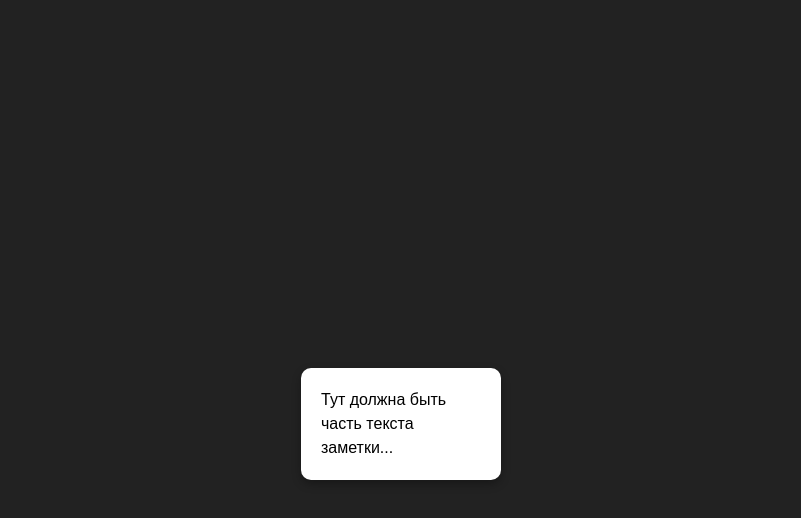
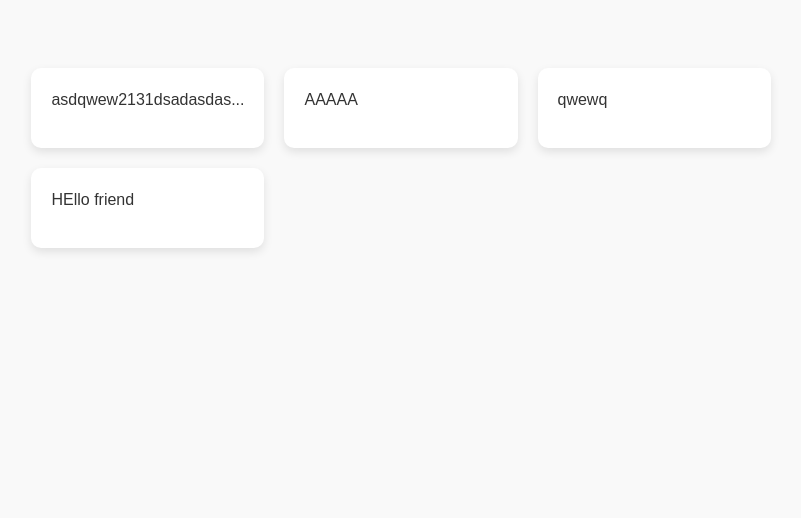
Before and after one commit to Minby93/webTaskFront, a React (Create React App) app: page /home in a window 1280 px wide. Shown: the top 518 px of the page, without its empty margins (239-1040 px from the left). Built offline with nearby package versions, Linux system fonts and the light colour scheme.

Commit message:
Update prototype of Home page

```diff
--- a/src/components/views/Home.js
+++ b/src/components/views/Home.js
@@ -2,6 +2,10 @@ import { useEffect, useState } from "react";
 import { getNotes } from "../services/NoteService"
 import './Notes.css';
 function Home(){
+  const notes = [{id: 2, data: "asdqwew2131dsadasdasdasdasdasdsadsadfkdsjlkfjdsklgjdsjgklsdjkldsjakfljdsk23"},
+                {id: 2312, data: "AAAAA"},
+                {id: 23321321, data: "qwewq"},
+                {id: 23213, data: "HEllo friend"}];
     // const [notes, setNotes] = useState([]);
 
     // useEffect(() => {
@@ -17,35 +21,30 @@ function Home(){
     // fetchNotes();
     // }, [])
 
-    //return (
-        // <div>
-        //     <h1>Список заметок</h1>
-        //     {notes.map((note) => (
-        //         <div key={note.id}>
-        //             <p>{note.data}</p>
-        //         </div>
-        //     ))}
-        // </div>
-    //)
     const [isModalOpen, setIsModalOpen] = useState(false);
-    const [currentNote, setCurrentNote] = useState("Тут должен быть текст заметки, который можно редактировать в этом же поле");
+    const [currentNote, setCurrentNote] = useState(null);
 
     // Функция для открытия модального окна
-    const openModal = () => {
+    const openModal = (note) => {
+      setCurrentNote(note);
       setIsModalOpen(true);
     };
 
     // Функция для закрытия модального окна
     const closeModal = () => {
       setIsModalOpen(false);
+      setCurrentNote(null);
     };
 
     return (
       <div className="notes-container">
         {/* Карточка заметки */}
-        <div className="note" onClick={openModal}>
-          Тут должна быть часть текста заметки...
-        </div>
+        {notes.map((note) => (
+          <div key={note.id} className="note" onClick={() => openModal(note)}>
+            <p>{note.data.length > 20 ? note.data.slice(0,20).trim() + "..." : note.data}</p>
+          </div>
+        ))}
+
 
         {/* Модальное окно */}
         {isModalOpen && (
@@ -56,8 +55,8 @@ function Home(){
               </button>
               <textarea
                 style={{ width: '100%', height: '150px' }}
-                value={currentNote}
-                onChange={(e) => setCurrentNote(e.target.value)}
+                value={currentNote.data}
+                onChange={(e) => setCurrentNote({...currentNote, data: e.target.value})}
               />
               <div className="modal-buttons">
                 <button className="save-btn" onClick={() => alert("Сохранено!")}>
--- a/src/components/views/Notes.css
+++ b/src/components/views/Notes.css
@@ -1,31 +1,32 @@
 /* Основной стиль для страницы */
 body {
   font-family: Arial, sans-serif;
-    background-color: #222;
-    color: #fff;
+  background-color: #f9f9f9; /* Светлый фон */
+  color: #333; /* Темный текст для лучшей читаемости */
   margin: 0;
+  padding: 20px;
   display: flex;
   justify-content: center;
-    align-items: center;
-    height: 100vh;
+  align-items: flex-start;
+  min-height: 100vh;
 }
 
 /* Контейнер для списка заметок */
 .notes-container {
-    display: flex;
-    flex-wrap: wrap;
+  display: grid;
+  grid-template-columns: repeat(3, 1fr); /* Сетка из 3-х столбцов */
   gap: 20px;
-    padding: 20px;
+  max-width: 1200px;
+  width: 100%;
 }
 
 /* Стиль для карточки заметки */
 .note {
   background-color: #fff;
-    color: #000;
+  color: #333;
   border-radius: 10px;
   padding: 20px;
-    width: 200px;
-    box-shadow: 0 4px 10px rgba(0, 0, 0, 0.3);
+  box-shadow: 0 4px 10px rgba(0, 0, 0, 0.1);
   cursor: pointer;
   transition: transform 0.2s;
 }
@@ -42,19 +43,19 @@ body {
   left: 0;
   width: 100%;
   height: 100%;
-    background-color: rgba(0, 0, 0, 0.7);
+  background-color: rgba(0, 0, 0, 0.3);
   justify-content: center;
   align-items: center;
 }
 
 .modal-content {
-    background-color: #f0f0f0;
-    color: #000;
+  background-color: #f4f4f4;
+  color: #333;
   padding: 30px;
   border-radius: 10px;
   width: 500px;
   max-width: 90%;
-    box-shadow: 0 4px 20px rgba(0, 0, 0, 0.5);
+  box-shadow: 0 4px 20px rgba(0, 0, 0, 0.2);
   position: relative;
 }
 
@@ -80,31 +81,35 @@ body {
 }
 
 .save-btn {
-    background-color: #00ff00;
+  background-color: #fff;
   border: none;
   padding: 10px 20px;
-    color: #fff;
+  color: #333;
   border-radius: 5px;
   cursor: pointer;
   font-weight: bold;
   transition: background-color 0.2s;
+  box-shadow: 0 4px 10px rgba(0, 0, 0, 0.1);
 }
 
 .save-btn:hover {
-    background-color: #00cc00;
+  background-color: #009900;
+  color: #fff;
 }
 
 .delete-btn {
-    background-color: #ff0000;
+  background-color:#fff;
   border: none;
   padding: 10px 20px;
-    color: #fff;
+  color: #333;
   border-radius: 5px;
   cursor: pointer;
   font-weight: bold;
   transition: background-color 0.2s;
+  box-shadow: 0 4px 10px rgba(0, 0, 0, 0.1);
 }
 
 .delete-btn:hover {
   background-color: #cc0000;
+  color: #fff;
 }
```
Lines whose indentation alone changed are shown as unchanged.
